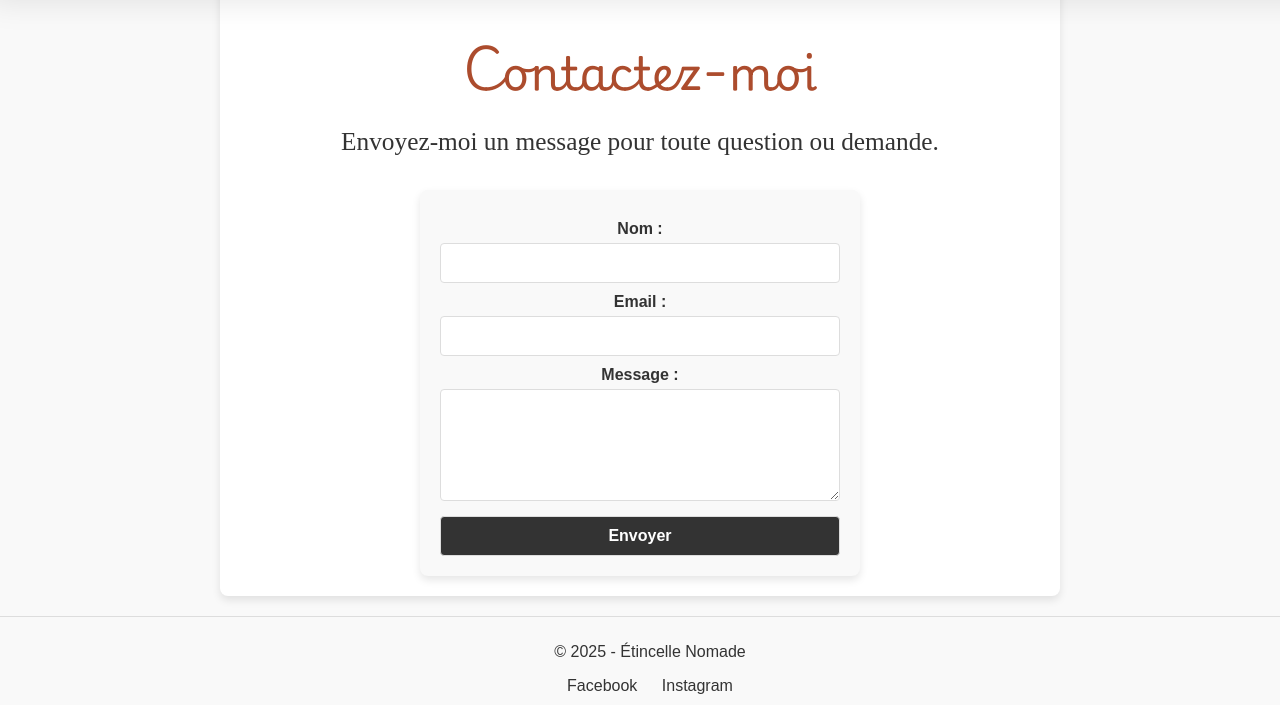
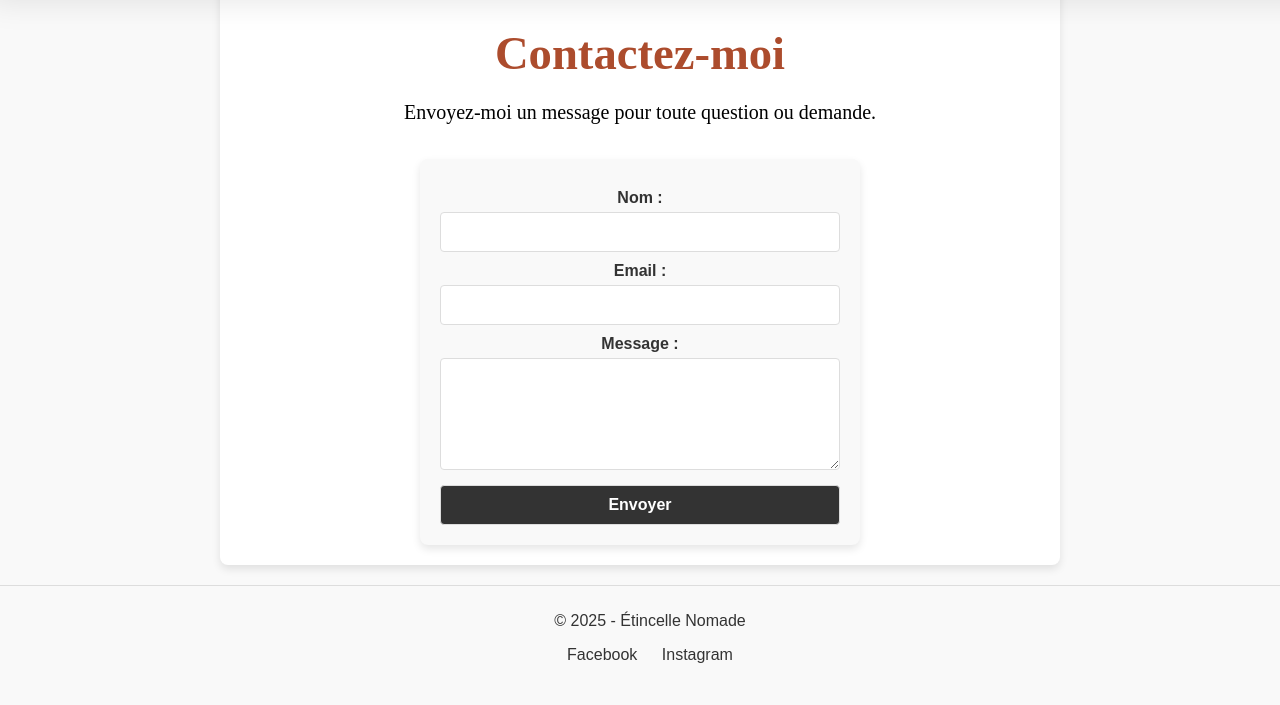
Before and after one commit to GaelleOd/Etincelle-Nomade, a plain HTML site: page contact.html in a window 1280 px wide. Shown: the part 114-819 px from the top of the page. Drawn offline with Linux system fonts and the light colour scheme.

Commit message:
Update contact.html

```diff
--- a/contact.html
+++ b/contact.html
@@ -40,9 +40,9 @@
               <!--  		@page { margin: 2cm }  		P { margin-bottom: 0.21cm }  	-->
               <BODY DIR="LTR">
             </h2>
-            <p STYLE="margin-bottom: 0cm; font-weight: normal"><FONT COLOR="#800000"><FONT FACE="Lucida Calligraphy, cursive"><FONT SIZE="7" STYLE="font-size: 35pt; color: #AC4C2D; font-family: 'PlaywriteHU VariableFont wght';">Contactez-moi</FONT></FONT></FONT></p>
-          <p STYLE="margin-bottom: 0cm"><FONT FACE="Bodoni MT, serif"><FONT SIZE="5" STYLE="font-size: 19pt">Envoyez-moi  un message pour toute question ou demande.</FONT></FONT></p>
-          <p STYLE="margin-bottom: 0cm">&nbsp;</p>
+          <h1 style="margin-bottom: 0cm; font-weight: normal; font-family: 'ClickerScript Regular'; font-size: 0px;"><font color="#800000"><font face="Lucida Calligraphy, cursive"><font size="7" style="font-size: 35pt; color: #AC4C2D; font-family: 'ClickerScript Regular';"><strong>Contactez-moi</strong></font></font></font></h1>
+          <p STYLE="margin-bottom: 0cm; color: #000000;"><FONT FACE="Bodoni MT, serif"><FONT SIZE="5" STYLE="font-size: 19pt; font-family: 'DMSans VariableFont opsz', wght; color: #000000;"></FONT><span style="font-variant-ligatures:normal; font-variant-caps:normal; letter-spacing:normal; orphans:2; text-indent:0px; text-transform:none; white-space:normal; widows:2; word-spacing:0px; -webkit-text-stroke-width:0px; background-color:rgb(255, 255, 255); text-decoration-style:initial; text-decoration-color:initial; display:inline !important; float:none; font-family:'DMSans VariableFont opsz', wght; font-size:20px; color:rgb(0, 0, 0); font-style:normal; font-weight:400; ">Envoyez-moi  un message pour toute question ou demande.</span></FONT></p>
+          <p STYLE="margin-bottom: 0cm; color: #000000;">&nbsp;</p>
 <!-- Formulaire de contact compatible Netlify -->
             <form name="contact" method="POST" data-netlify="true" action="/merci.html">
                 <label for="name">Nom :</label>
@@ -53,7 +53,6 @@
 
                 <label for="message">Message :</label>
                 <textarea id="message" name="message" rows="5" required></textarea>
-
                 <button type="submit">Envoyer</button>
             </form>
         </section>
```
